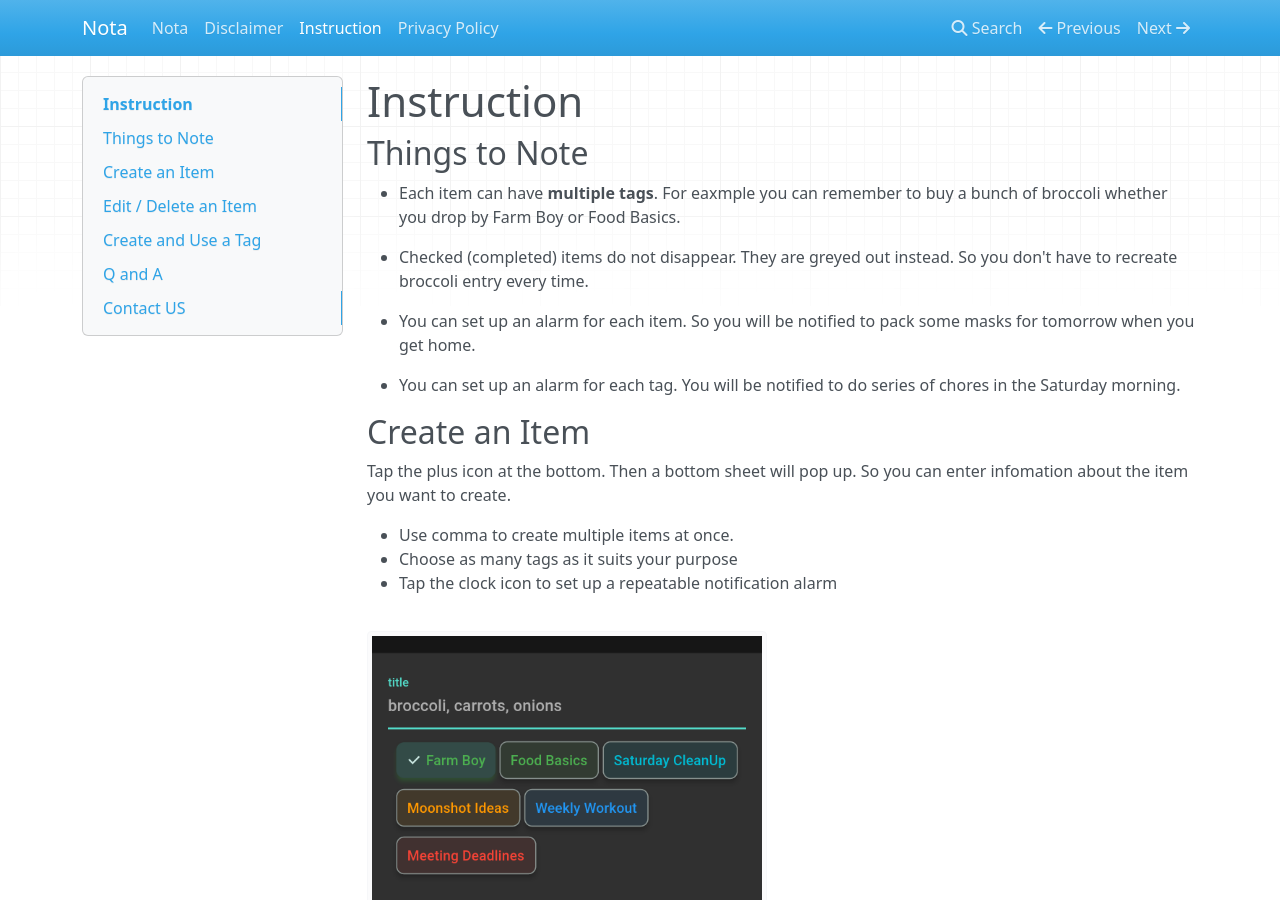
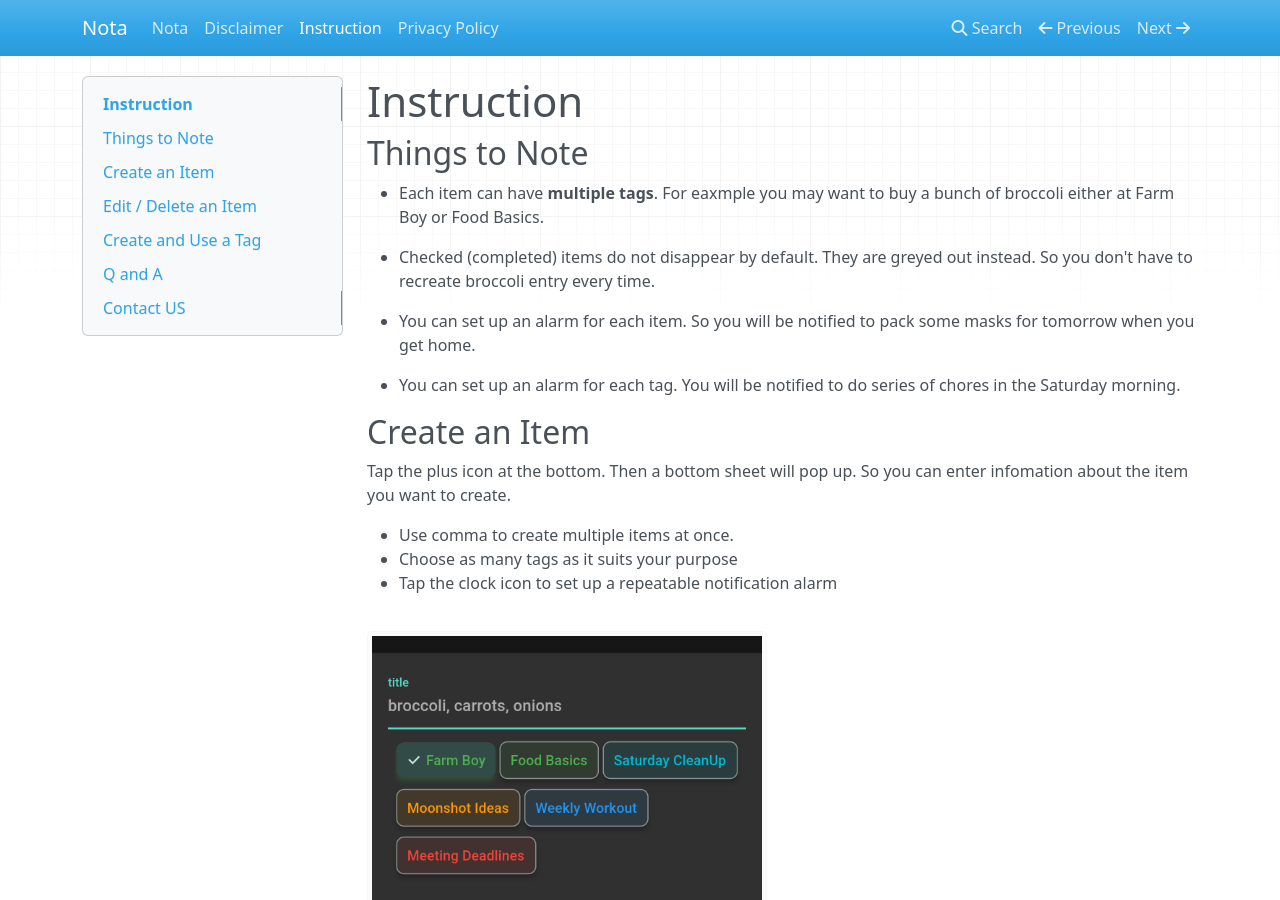
Before and after one commit to innomatica/notadata, an MkDocs documentation site: the page built from docs/manual.md, in a window 1280 px wide and 900 px high. Built offline with MkDocs 1.6.1, drawn with Linux system fonts in a browser that asks for light colours; nearby versions of some CDN libraries.

Commit message:
documentation

```diff
--- a/docs/manual.md
+++ b/docs/manual.md
@@ -2,10 +2,10 @@
 
 ## Things to Note
 
-* Each item can have **multiple tags**. For eaxmple you can remember to buy
-a bunch of broccoli whether you drop by Farm Boy or Food Basics.
+* Each item can have **multiple tags**. For eaxmple you may want to
+buy a bunch of broccoli either at Farm Boy or Food Basics.
 
-* Checked (completed) items do not disappear. They are greyed out instead.
+* Checked (completed) items do not disappear by default. They are greyed out instead.
 So you don't have to recreate broccoli entry every time.
 
 * You can set up an alarm for each item. So you will be notified to pack some
@@ -61,6 +61,7 @@ You can filter the item list using the menu on the top of the front page
 This is designed feature of the app. If you want to remove the item, head
 over to the item details page by tapping the item.
 
+
 ## Contact US
 
 Please [email us.](mailto:nuntium.ubique@innomatic.ca)
```
Also changed, not shown: site/index.html, site/manual/index.html, site/search/search_index.json, 1 other file.
